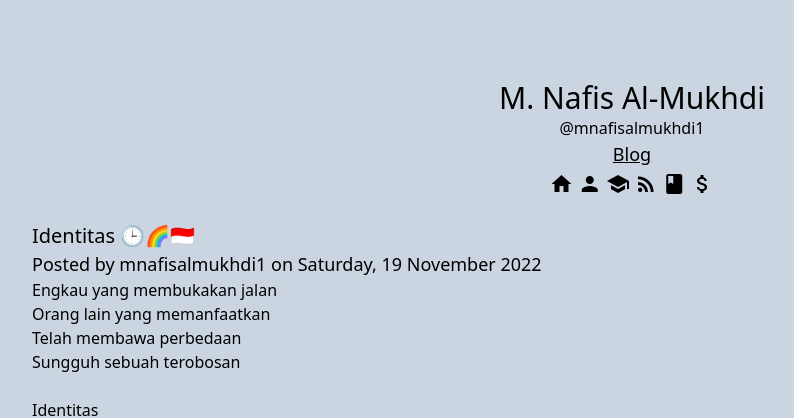
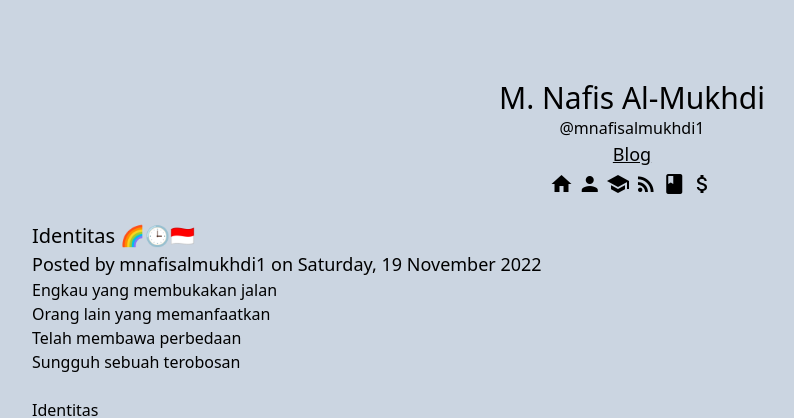
Before and after one commit to mnafisalmukhdi1/blog, a Jekyll site: the page built from _posts/2022-11-19-identitas-2434id.md, in a window 1280 px wide. Shown: the top 418 px of the page, without its empty margins (8-802 px from the left). Built offline with Jekyll 4.4.1, drawn with Linux system fonts in a browser that asks for light colours; nearby versions of some CDN libraries.

```diff
--- a/_posts/2022-11-19-identitas-2434id.md
+++ b/_posts/2022-11-19-identitas-2434id.md
@@ -1,6 +1,6 @@
 ---
 layout: post
-title: "Identitas 🕒🌈🇮🇩"
+title: "Identitas 🌈🕒🇮🇩"
 author: mnafisalmukhdi1
 categories:
 ---
```
